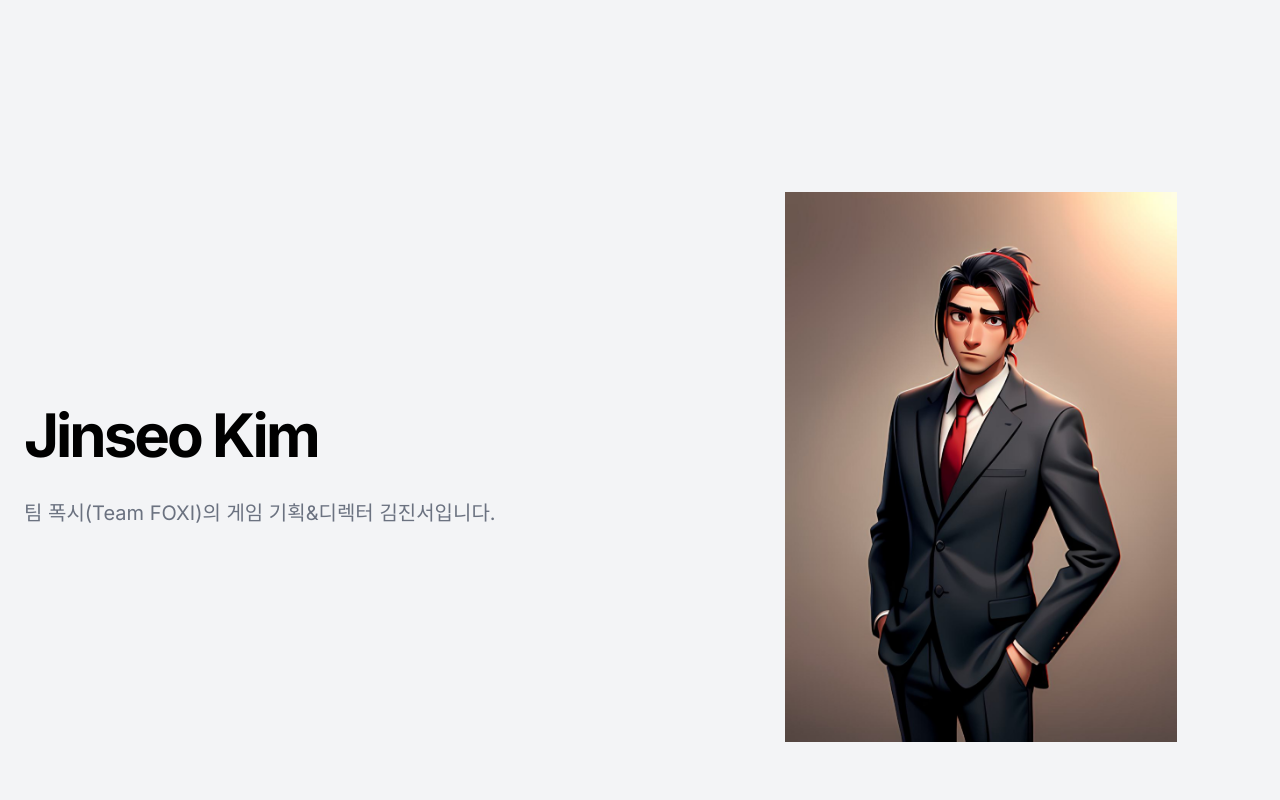
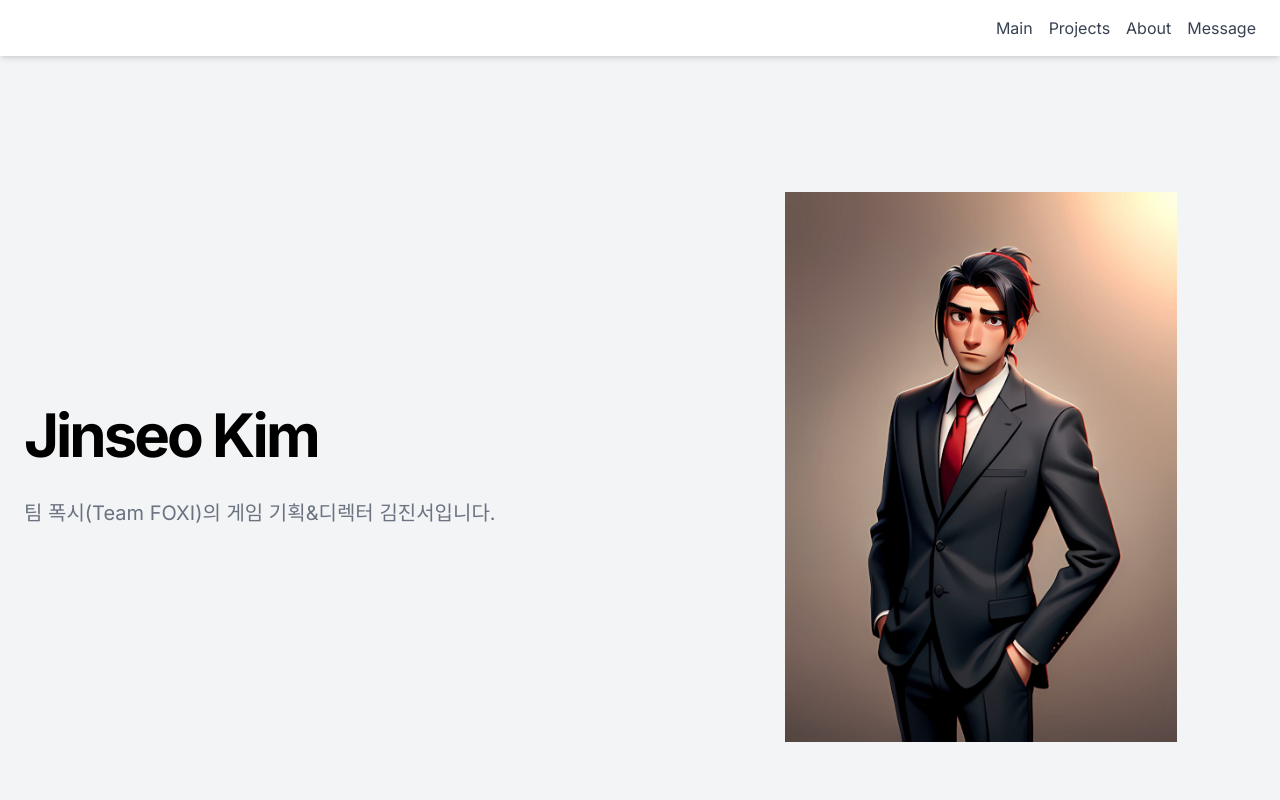
Before and after one commit to kralj627/my-next-app, a Next.js app: page / in a window 1280 px wide. Shown: the top 800 px of the page. Built offline with nearby package versions, Linux system fonts and the light colour scheme.

Commit message:
상단 추가

```diff
--- a/app/page.tsx
+++ b/app/page.tsx
@@ -1,14 +1,42 @@
+"use client";
+
 import Image from "next/image";
-// import { Layout } from "@/components/component/layout";
+import { useRef } from "react";
 
 import { Input } from "@/components/ui/input";
 import { Textarea } from "@/components/ui/textarea";
 import { Button } from "@/components/ui/button";
 
 export default function Home() {
+  const mainRef = useRef(null);
+  const projectsRef = useRef(null);
+  const aboutRef = useRef(null);
+  const messageRef = useRef(null);
+
+  const scrollToSection = (ref) => {
+    ref.current.scrollIntoView({ behavior: "smooth" });
+  };
+
   return (
     <main className="flex flex-col gap-12 md:gap-20">
-      <section className="w-full py-12 md:py-24 lg:py-32 xl:py-48 bg-gray-100 dark:bg-gray-800">
+      <header className="fixed top-0 left-0 right-0 z-10 bg-white dark:bg-gray-800 shadow-md py-4">
+        <div className="container flex justify-end px-4 md:px-6 space-x-4">
+          <button onClick={() => scrollToSection(mainRef)} className="text-gray-700 dark:text-gray-300">
+            Main
+          </button>
+          <button onClick={() => scrollToSection(projectsRef)} className="text-gray-700 dark:text-gray-300">
+            Projects
+          </button>
+          <button onClick={() => scrollToSection(aboutRef)} className="text-gray-700 dark:text-gray-300">
+            About
+          </button>
+          <button onClick={() => scrollToSection(messageRef)} className="text-gray-700 dark:text-gray-300">
+            Message
+          </button>
+        </div>
+      </header>
+
+      <section ref={mainRef} className="w-full py-12 md:py-24 lg:py-32 xl:py-48 bg-gray-100 dark:bg-gray-800">
         <div className="flex justify-center">
           <div className="container px-4 md:px-6">
             <div className="grid items-center gap-6 lg:grid-cols-[1fr_500px] lg:gap-12 xl:grid-cols-[1fr_550px]">
@@ -36,7 +64,8 @@ export default function Home() {
           </div>
         </div>
       </section>
-      <section className="w-full py-12 md:py-24 lg:py-32 flex justify-center">
+
+      <section ref={projectsRef} className="w-full py-12 md:py-24 lg:py-32 flex justify-center">
         <div className="container px-4 md:px-6">
           <div className="space-y-3">
             <h2 className="text-3xl font-bold tracking-tighter sm:text-4xl md:text-5xl">
@@ -95,7 +124,7 @@ export default function Home() {
         </div>
       </section>
 
-      <section className="w-full py-12 md:py-24 lg:py-32 bg-gray-100 dark:bg-gray-800 flex justify-center">
+      <section ref={aboutRef} className="w-full py-12 md:py-24 lg:py-32 bg-gray-100 dark:bg-gray-800 flex justify-center">
         <div className="container px-4 md:px-6">
           <div className="grid items-center gap-6 lg:grid-cols-[1fr_500px] lg:gap-12 xl:grid-cols-[1fr_550px]">
             <div className="flex flex-col justify-center space-y-4">
@@ -110,7 +139,6 @@ export default function Home() {
                   게임 산업에서 12년 이상의 경험을 가진 김진서는 게임 개발, 프로젝트 관리 및 크리에이티브 디렉팅 분야에서 그의 기술을 연마했다. 그는 혁신적인 아이디어에 활기를 불어넣기 위해 재능 있는 팀들과 긴밀히 협력하면서 성공적이고 비평가들의 호평을 받은 타이틀을 제공한 검증된 실적을 가지고 있다.
                 </p>
                 <br></br>
-
 
                 <p>by. Chat GPT</p>
               </div>
@@ -127,7 +155,7 @@ export default function Home() {
         </div>
       </section>
 
-      <section className="w-full py-12 md:py-24 lg:py-32 flex justify-center">
+      <section ref={messageRef} className="w-full py-12 md:py-24 lg:py-32 flex justify-center">
         <div className="container px-4 md:px-6">
           <div className="grid items-center justify-center gap-4 text-center">
             <div className="space-y-3">
@@ -140,10 +168,10 @@ export default function Home() {
             </div>
             <div className="mx-auto w-full max-w-sm space-y-2">
               <form className="grid gap-4">
-                <Input placeholder="Name" type="text" />
-                <Input placeholder="Email" type="email" />
-                <Textarea placeholder="Message" rows={4} />
-                <Button type="submit">Send Message</Button>
+                <Input placeholder="성명" type="text" />
+                <Input placeholder="이메일" type="email" />
+                <Textarea placeholder="내용" rows={4} />
+                <Button type="submit">제출</Button>
               </form>
             </div>
           </div>
```
